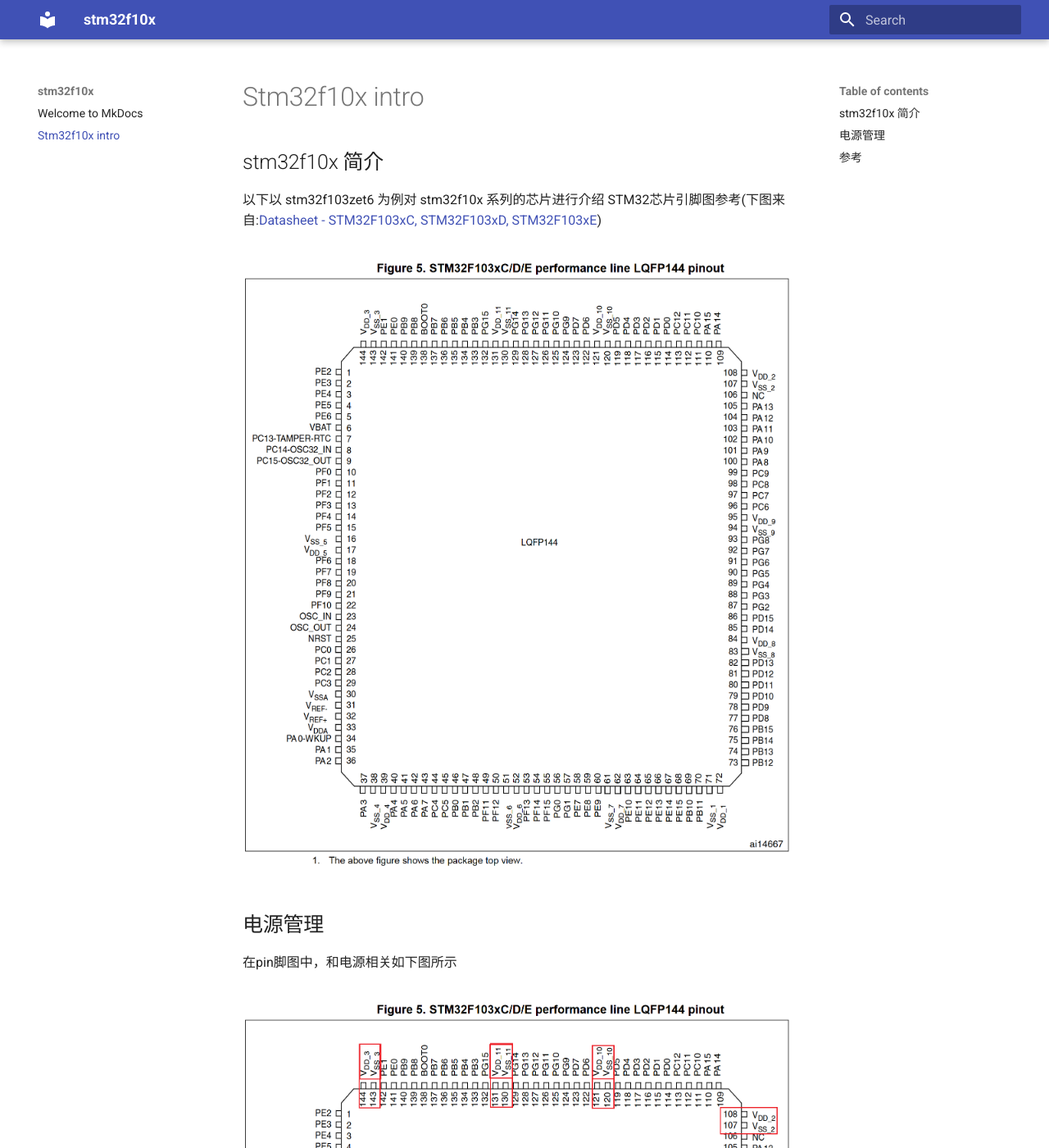
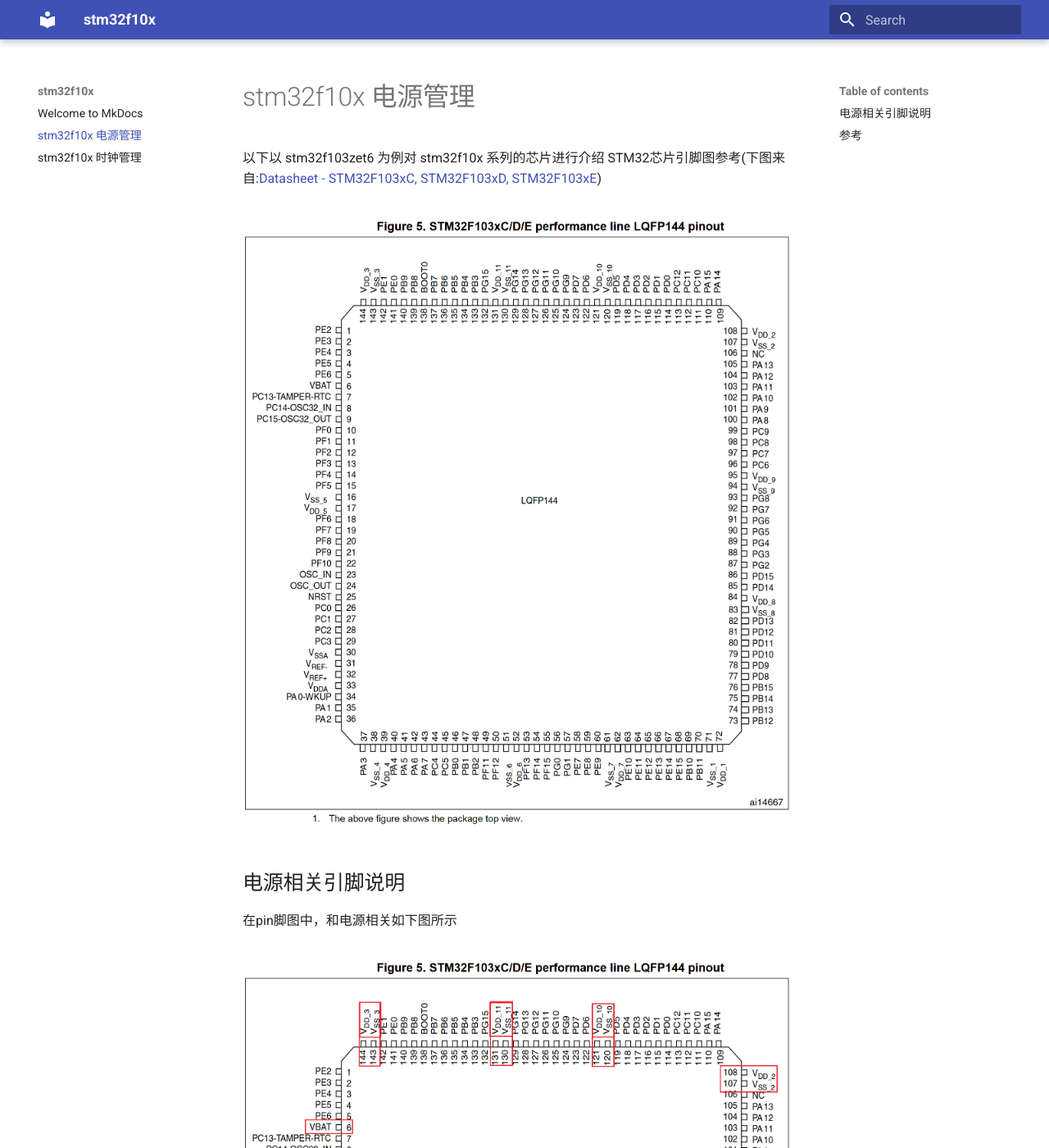
Before and after one commit to xiaoer5/stm32f10x, an MkDocs documentation site: the page built from docs/stm32f10x_intro.md, in a window 1280 px wide and 1400 px high. Shown: the whole window at 82% size. Built offline with MkDocs 1.6.1 and Material for MkDocs 9.7.7, drawn with Linux system fonts in a browser that asks for light colours; part of the change alters nothing that is shown.

Commit message:
add stm32f10x rcc intro

```diff
--- a/docs/stm32f10x_intro.md
+++ b/docs/stm32f10x_intro.md
@@ -1,4 +1,4 @@
-## stm32f10x 简介
+# stm32f10x 电源管理
 
 以下以 stm32f103zet6 为例对 stm32f10x 系列的芯片进行介绍
 STM32芯片引脚图参考(下图来自:[Datasheet - STM32F103xC, STM32F103xD, STM32F103xE](https://www.st.com/resource/en/datasheet/stm32f103ve.pdf))
@@ -6,7 +6,7 @@ STM32芯片引脚图参考(下图来自:[Datasheet - STM32F103xC, STM32F103xD, S
 
 ![stm32f10x_pinout.png](images/stm32f10x_pinout.png)
 
-## 电源管理
+## 电源相关引脚说明
 
 在pin脚图中，和电源相关如下图所示
 
@@ -50,7 +50,6 @@ STM32的工作电压(VDD)为 **2.0 ~ 3.6V**，通过内置的电压调节器提
 ![stm32f10x_power_supply_scheme.png](images/stm32f10x_power_supply_scheme.png)
 
 
-
 ## 参考
 
 - [STM32电源框图解析＜VBAT、VDDA、VSSA、VDD、VSS等引脚＞](https://blog.csdn.net/weixin_48867130/article/details/142886329)
--- /dev/null
+++ b/docs/stm32f10x_rcc.md
@@ -0,0 +1,77 @@
+# stm32f10x 时钟管理
+
+## 时钟相关引脚说明
+
+和时钟相关的pin脚如下图所示
+
+![stm32f10x_pinout_rcc.png](images/stm32f10x_pinout_rcc.png)
+
+**OSC_IN 和 OSC_OUT**
+
+**用途：**
+
+用于连接外部高速晶体振荡器，为 STM32F10x 芯片提供主时钟信号。主时钟信号是 STM32F10x 内部各个模块和外设进行同步操作的基准时钟，通过连接外部晶体振荡器，可以获得更高的时钟精度和稳定性，适用于需要高精度时钟的应用场景。
+
+**连接方式：**
+
+OSC_IN 引脚接收外部晶体振荡器的时钟信号输入，OSC_OUT 引脚输出经过振荡器放大和整形后的时钟信号。这两个引脚一般需要连接到外部晶体振荡器的相应引脚上，以建立稳定的振荡回路。
+
+!!! note "不使用外部晶振 OSC_IN 和 OSC_OUT 引脚处理"
+
+    **1. 对于 100 脚或 144 脚的芯片**:
+
+    OSC_IN 应接地，OSC_OUT 应悬空。
+
+    **2. 对于少于 100 脚的芯片**：
+
+    有两种接法：
+
+    - **接法1: **OSC_IN和OSC_OUT分别通过10K电阻接地。此方法可提高EMC性能。
+
+    - **接法2**: 分别重映射OSC_IN和OSC_OUT至PD0和PD1，再配置PD0和PD1为推挽输出并输出’0’。 此方法可以减小功耗并(相对上面2.1)节省2个外部电阻。
+
+
+**OSC32_IN 和 OSC32_OUT**
+
+**用途:**
+
+用于连接外部 `32.768kHz` 低速晶体振荡器，为STM32F10x芯片提供低功耗时钟信号。该时钟信号主要用于实时时钟（RTC）和低功耗模式下的时钟源，适用于需要长时间运行、低功耗和精确时间计量的应用场景。
+
+**连接方式:**
+
+OSC32_IN 引脚接收外部 `32.768kHz` 晶体振荡器的时钟信号输入，
+OSC32_OUT 引脚输出经过振荡器放大和整形后的时钟信号。
+这两个引脚一般需要连接到外部 32.768kHz 晶体振荡器的相应引脚上，以建立稳定的振荡回路。
+
+!!! note "不使用外部低速晶振时的处理"
+
+    OSC32_IN 和 OSC32_OUT通常可以配置为普通 GPIO 引脚使用，或者悬空
+
+
+## 时钟类型
+
+- 外部高速时钟(HSE)：外接 `4 ~ 16MHz` 的外部晶体振荡器，连接引脚 OSC_IN 和 OSC_OUT
+
+- 片内高速时钟(HSI)：内嵌出厂8MHz的RC振荡器(ARM内核使用)
+
+- 外部低速时钟(LSE)：外接 `32.768KHz` 晶振（RTC时钟（实时时钟）使用，温漂小），连接引脚 PC14-OSC32_IN 和 PC15-OSC32_OUT
+
+- 片内低速时钟(LSI)：内嵌带校准的40KHz的RC振荡器（RTC时钟（实时时钟）使用，温漂大）
+
+| 名称 | 缩写 | 频率 | 连接方式 | 用途 | 特性 |
+|:---:|:---:|:---:|---|---|---|
+|外部高速晶体振荡器| HSE | 4~16MHz | OSC_IN 和 OSC_OUT | 系统时钟/RTC | 成本高，温漂小|
+|内部高速RC振荡器| HSI | 8MHz | NA | 系统时钟 | 成本低，温漂大|
+|外部低速晶体振荡器| LSE | 32kHz | OSC32_IN 和 OSC32_OUT | RTC | 成本高，温漂小|
+|内部低速RC振荡器| LSI | 40kHz | NA | RTC | 成本低，温漂大|
+
+STM32F10x中的时钟树(图片来自：[STM32F101xx, STM32F102xx, STM32F103xx, STM32F105xx and STM32F107xx advanced Arm®-based 32-bit MCUs](https://www.st.com/resource/en/reference_manual/rm0008-stm32f101xx-stm32f102xx-stm32f103xx-stm32f105xx-and-stm32f107xx-advanced-armbased-32bit-mcus-stmicroelectronics.pdf)如下图所示
+
+![stm32f10x_rcc_clock_tree.png](images/stm32f10x_rcc_clock_tree.png)
+
+
+## 参考
+
+- [STM32芯片OSC_IN和OSC_OUT的作用和各种接法](https://blog.grabbyte.com/a/4cd2d78090f6009e01d020c4d293749c.html)
+
+-
--- a/mkdocs.yml
+++ b/mkdocs.yml
@@ -1,3 +1,9 @@
 site_name: stm32f10x
 theme:
   name: material
+
+markdown_extensions:
+  - admonition
+  - pymdownx.details
+  - pymdownx.superfences
+  - tables
```
Also changed, not shown: docs/images/stm32f10x_pinout_rcc.png (added), docs/images/stm32f10x_rcc_clock_tree.png (added).
